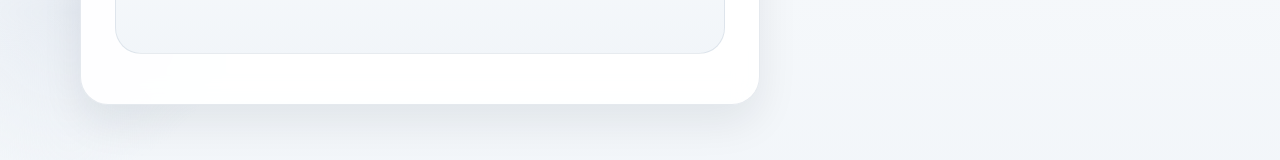
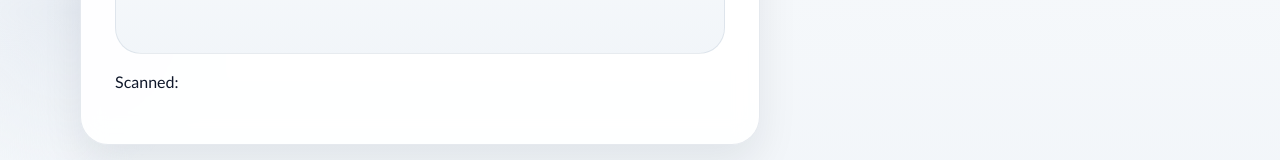
Before and after one commit to akashroy8210/eventPassfrontend, a React app: page /scanner in a window 1280 px wide. Shown: the part 566-726 px from the top of the page. Built offline with nearby package versions, Linux system fonts and the light colour scheme; sample sign-in values are in the browser's storage; the HTML template or start-up script is replaced by a standard one.

Commit message:
Update Scanner.jsx

```diff
--- a/src/pages/Scanner.jsx
+++ b/src/pages/Scanner.jsx
@@ -5,6 +5,7 @@ import { Scanner } from '@yudiel/react-qr-scanner'
 
 function ScannerPage() {
     const [result, setResult] = useState('')
+    const [scanneData,setScanneData]=useState("")
     const handleScan = async (data) => {
         if (data) {
             try {
@@ -24,6 +25,8 @@ function ScannerPage() {
             <div className="scanner-shell">
                 <Scanner
                     onDecode={(result)=>{
+                        alert(result);
+                        setScanneData(result)
                         console.log("SCANNED",result)
                         handleScan(result)
                     }}
@@ -35,6 +38,7 @@ function ScannerPage() {
                 />
             </div>
             {result && <p className="message success-message">{result}</p>}
+                <p>Scanned: {scanneData}</p>
             </div>
         </section>
     )
```
